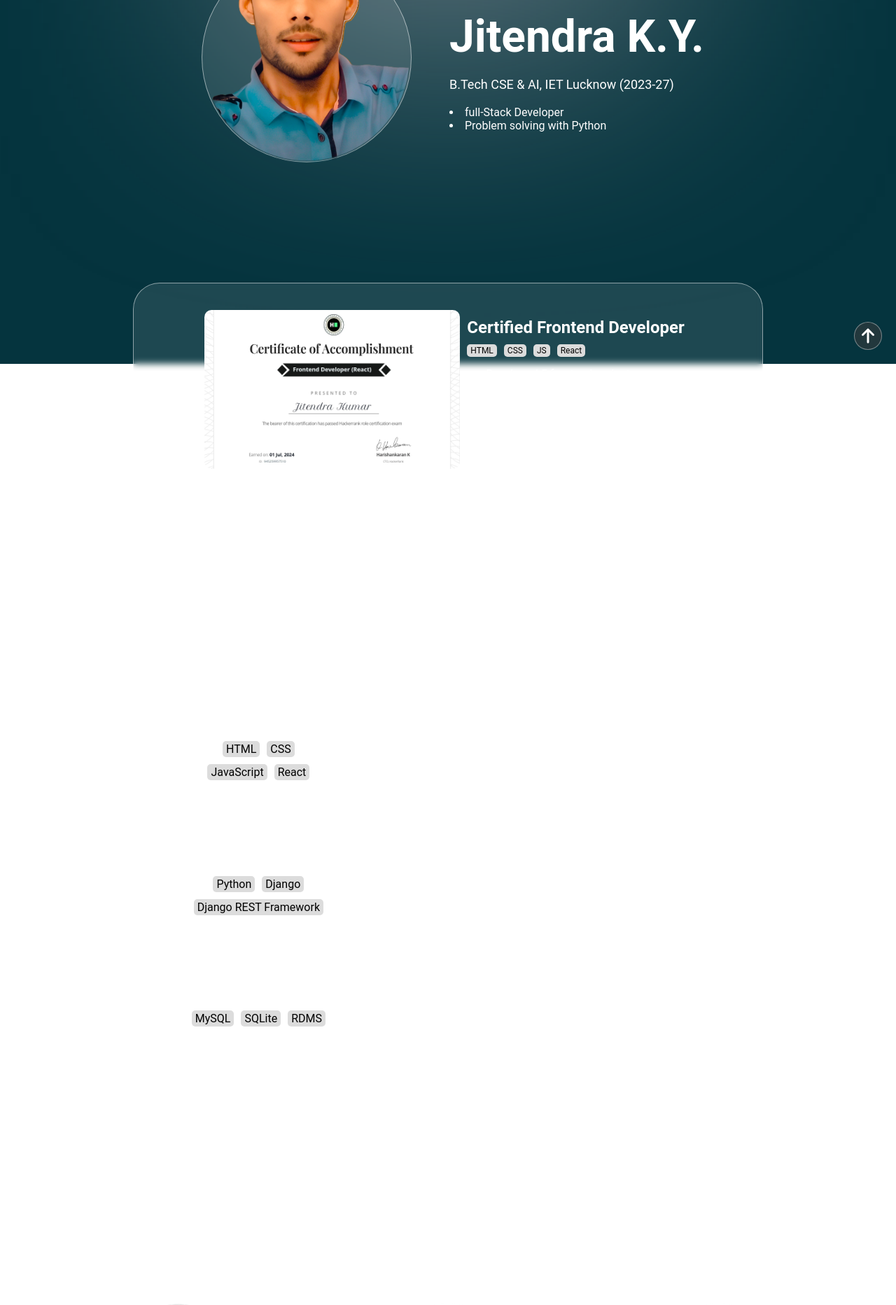
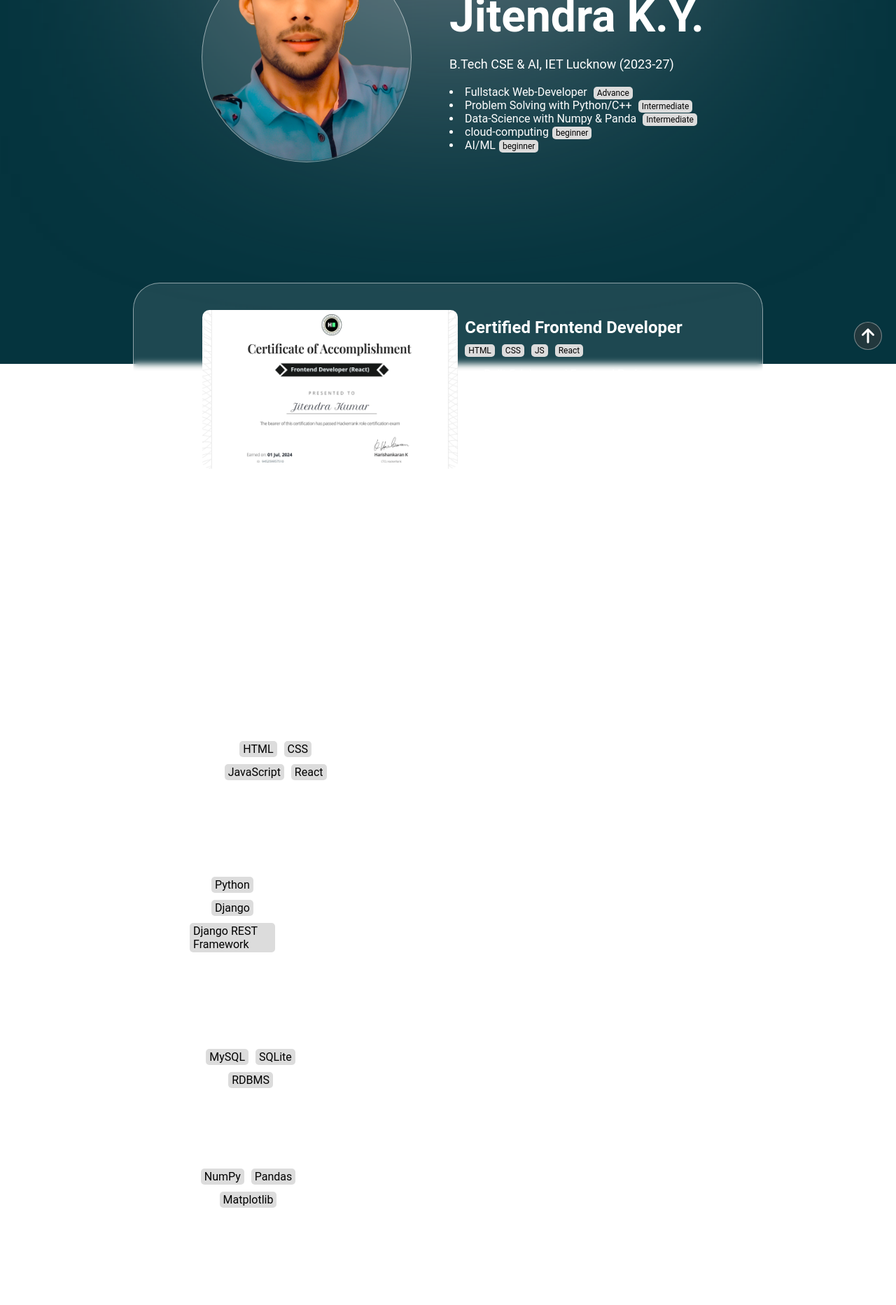
Before and after one commit to jitendra-ky/facetick, a React (Create React App) app: page / in a window 1280 px wide. Shown: the part 280-2145 px from the top of the page at 70% size. Built offline with nearby package versions, Linux system fonts and the light colour scheme.

Commit message:
add good information added

```diff
--- a/src/components/Banner.jsx
+++ b/src/components/Banner.jsx
@@ -18,8 +18,11 @@ function Banner() {
           <div className="edu">B.Tech CSE & AI, IET Lucknow (2023-27)</div>
           <div className="skill">
             <ul>
-              <li>full-Stack Developer</li>
-              <li>Problem solving with Python</li>
+              <li> Fullstack Web-Developer <span className='tag'>Advance</span></li>
+              <li> Problem Solving with Python/C++ <span className='tag'>Intermediate</span></li>
+              <li> Data-Science with Numpy & Panda <span className='tag'>Intermediate</span></li>
+              <li> cloud-computing<span className='tag'>beginner</span></li>
+              <li>AI/ML<span className='tag'>beginner</span></li>
             </ul>
           </div>
         </div>
--- a/src/components/Featured.jsx
+++ b/src/components/Featured.jsx
@@ -18,9 +18,9 @@ function Featured() {
                         <div className="tag">React</div>
                     </div>
                     <ul>
-                        <li>Developed 5 frontend projects</li>
-                        <li>Completed 3 frontend courses</li>
-                        <li>Received a certificate</li>
+                        <li>Built 5 Advanced Frontend Projects </li>
+                        <li>Completed 2 In-Depth Frontend Courses</li>
+                        <li>Achieved Official Certification</li>
                     </ul>
                     <div className="foot">
                         <a href="https://www.hackerrank.com/certificates/945259957510" target="_blank" rel="noopener noreferrer" className="btn">Verify <FontAwesomeIcon icon={faExternalLinkAlt} /></a>
--- a/src/components/Skill.css
+++ b/src/components/Skill.css
@@ -19,7 +19,7 @@
 }
 
 .skill-section .skill-item {
-    height: 3.71cm;
+    /* height: 3.71cm; */
     width: 6cm;
     margin: 10px;
     border-radius: 10px;
--- a/src/components/Skill.jsx
+++ b/src/components/Skill.jsx
@@ -3,11 +3,52 @@ import './Skill.css'
 function Skill() {
 
     const skillSets = [
-        { skill: 'Frontend Development', skill_list: ['HTML', 'CSS', 'JavaScript', 'React'] },
-        { skill: 'Backend Development', skill_list: ['Python', 'Django', 'Django REST Framework'] },
-        { skill: 'Database Management', skill_list: ['MySQL', 'SQLite', 'RDMS'] },
-        // Add more skill sets as needed
+        {
+            skill: 'Frontend Development',
+            skill_list: ['HTML', 'CSS', 'JavaScript', 'React'],
+            key_points: (
+                <ul>
+                    <li>Certified <a href="">Frontend Developer</a> by HackerRank.</li>
+                    <li>Certified in <a href="">HTML</a>, <a href="">CSS</a>, <a href="">JavaScript</a>, and <a href="">React.js</a>.</li>
+                    <li>Developed projects such as SharToDo, DarkCloud, and TicTacToe.</li>
+                </ul>
+            )
+        },
+        {
+            skill: 'Backend Development',
+            skill_list: ['Python', 'Django', 'Django REST Framework'],
+            key_points: (
+                <ul>
+                    <li>Developed and optimized RESTful APIs using Django REST Framework for scalable web applications.</li>
+                    <li>Integrated third-party services and APIs into backend systems, enhancing functionality and efficiency.</li>
+                    <li>Implemented secure authentication and authorization mechanisms with Django, ensuring data privacy and user access control.</li>
+                </ul>
+            )
+        },
+        {
+            skill: 'Database Management',
+            skill_list: ['MySQL', 'SQLite', 'RDBMS'],
+            key_points: (
+                <ul>
+                    <li>Designed and managed relational databases with MySQL and SQLite.</li>
+                    <li>Optimized database queries and indexing to improve performance and scalability.</li>
+                    <li>Ensured data integrity and security through effective RDBMS management practices.</li>
+                </ul>
+            )
+        },
+        {
+            skill: 'Data Science',
+            skill_list: ['NumPy', 'Pandas', 'Matplotlib'],
+            key_points: (
+                <ul>
+                    <li>Analyzed large datasets using NumPy and Pandas for data manipulation and processing.</li>
+                    <li>Visualized data trends and patterns with Matplotlib for insightful presentations.</li>
+                    <li>Developed machine learning models to predict outcomes based on data analysis.</li>
+                </ul>
+            )
+        }
     ];
+
 
     const skillItems = skillSets.map((skillSet, index) => (
         <div className="skill-item-parent glass">
@@ -23,11 +64,7 @@ function Skill() {
             </div>
             <div className="divider"></div>
             <div className="skill-detail">
-                <ul>
-                    <li>Lorem ipsum dolor sit, amet consectetur adipisicing elit. Suscipit, omnis!</li>
-                    <li>Lorem ipsum dolor sit amet consectetur adipisicing elit.</li>
-                    <li>Lorem ipsum dolor sit, amet consectetur adipisicing elit. Eius.</li>
-                </ul>
+                {skillSet.key_points}
             </div>
         </div>
     ));
```
Also changed, not shown: src/App.css (line endings or trailing spaces).
